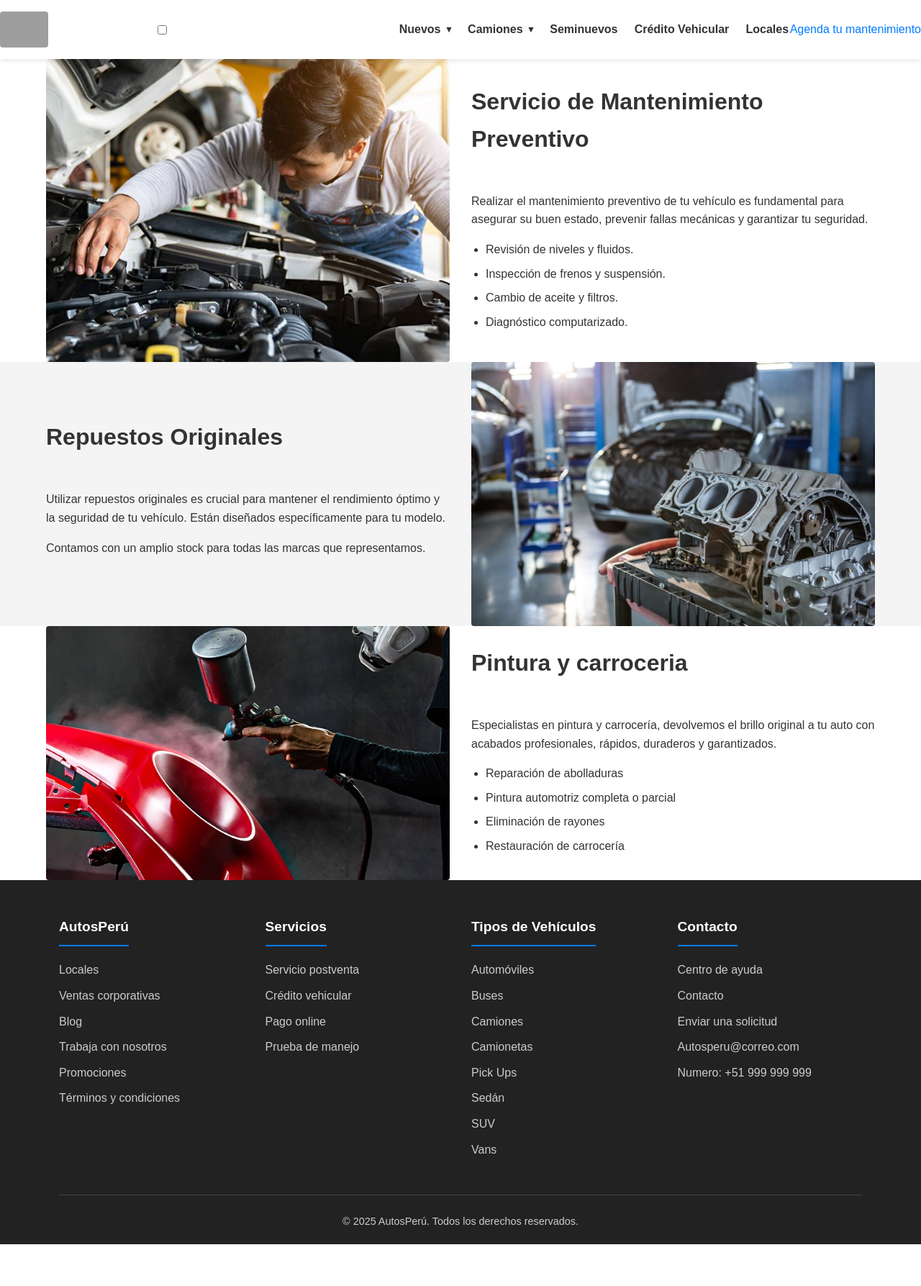
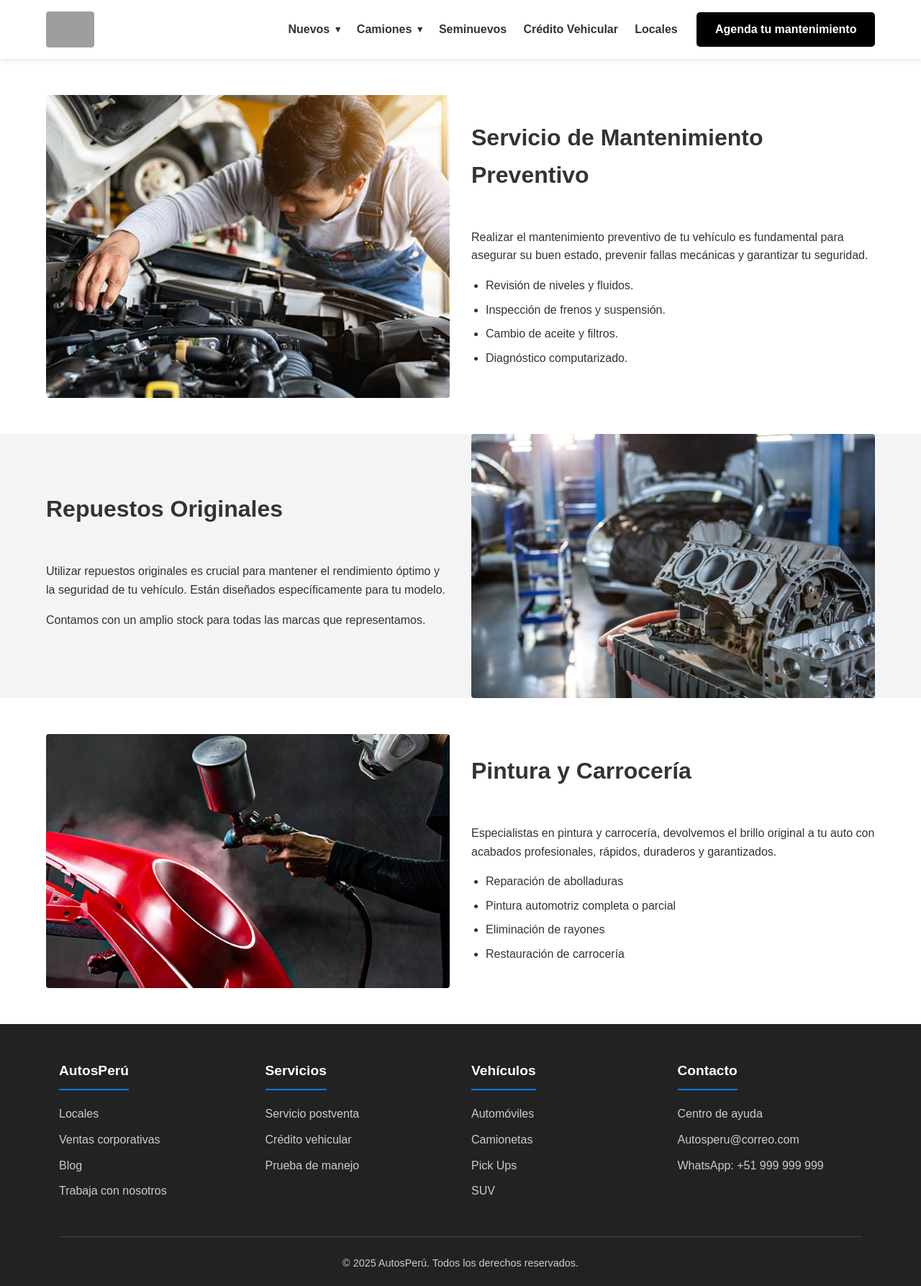
Before and after one commit to cvallejosk/KIRAM-HTML_FIN, a plain HTML site: page serviciopostventa.html in a window 1280 px wide. Shown: the whole page at 72% size. Before the commit the page ends 1729 px from the top, so only its background shows below. Drawn offline with Linux system fonts and the light colour scheme; grey boxes are pictures that could not be loaded.

Commit message:
Update serviciopostventa.html

```diff
--- a/serviciopostventa.html
+++ b/serviciopostventa.html
@@ -3,23 +3,23 @@
 <head>
     <meta charset="UTF-8">
     <meta name="viewport" content="width=device-width, initial-scale=1.0">
-    <title>Kiram Autos</title>
+    <title>Servicio Postventa - Kiram Autos</title>
     <link rel="stylesheet" href="style.css">
 </head>
 <body>
     <header class="header">
-        <div class="header-container">
+        <div class="container header-container">
             <div class="logo">
-            <a href="index.html" class="enlace-con-imagen">
-            <img src="Imagenes/Auto_logo.svg" alt="TEXTO_ALTERNATIVO">
-             </a>
+                <a href="index.html">
+                    <img src="Imagenes/Auto_logo.svg" alt="Logo Kiram Autos">
+                </a>
             </div>
 
-            <input type="checkbox" id="menu-toggle" class="menu-toggle-checkbox">
-            <label for="menu-toggle" class="menu-toggle-label">
-                <span></span> <span></span>
+            <button id="menu-toggle" class="menu-toggle-btn" aria-label="Abrir menú">
                 <span></span>
-            </label>
+                <span></span>
+                <span></span>
+            </button>
 
             <nav class="nav-menu">
                 <ul class="nav-list">
@@ -27,7 +27,7 @@
                         <details class="dropdown-details">
                             <summary class="dropbtn">
                                 Nuevos
-                                <span class="arrow">&#9662;</span>
+                                <span class="arrow">▾</span>
                             </summary>
                             <div class="dropdown-content">
                                 <a href="index.html">Kia</a>
@@ -38,16 +38,14 @@
                                 <a href="index.html">Nissan</a>
                                 <a href="index.html">Renault</a>
                                 <a href="index.html">Mitsubishi</a>
-
                             </div>
                         </details>
                     </li>
-
                     <li class="dropdown-li">
                         <details class="dropdown-details">
                             <summary class="dropbtn">
                                 Camiones
-                                <span class="arrow">&#9662;</span>
+                                <span class="arrow">▾</span>
                             </summary>
                             <div class="dropdown-content">
                                 <a href="index.html">Fuso</a>
@@ -57,15 +55,16 @@
                     </li>
                     <li><a href="#">Seminuevos</a></li>
                     <li><a href="#">Crédito Vehicular</a></li>
-                    <li><a href="#">Locales</a></li>
+                    <li><a href="locales.html">Locales</a></li>
                 </ul>
-                <a href="#" class="btn-mantenimiento">Agenda tu mantenimiento</a>
+                <a href="serviciopostventa.html" class="btn btn-dark">Agenda tu mantenimiento</a>
             </nav>
         </div>
     </header>
 
 
-        <section class="info-alternada-section">
+    <main>
+        <section class="info-alternada-section section">
             <div class="container info-alternada-container">
                 <div class="info-imagen">
                     <img src="Imagenes/mantenimiento2.jpg" alt="Servicio de Mantenimiento">
@@ -86,7 +85,7 @@
         <section class="info-alternada-section bg-light">
             <div class="container info-alternada-container reverse">
                 <div class="info-imagen">
-                    <img src="Imagenes/repuestos2.jpg"Repuestos Originales">
+                    <img src="Imagenes/repuestos2.jpg" alt="Repuestos Originales">
                 </div>
                 <div class="info-texto">
                     <h2>Repuestos Originales</h2>
@@ -96,13 +95,13 @@
             </div>
         </section>
 
-        <section class="info-alternada-section">
+        <section class="info-alternada-section section">
              <div class="container info-alternada-container">
                 <div class="info-imagen">
-                    <img src="Imagenes/pintura.jpg" alt="Accesorios para tu Vehículo">
+                    <img src="Imagenes/pintura.jpg" alt="Taller de pintura y carrocería">
                 </div>
                 <div class="info-texto">
-                    <h2>Pintura y carroceria</h2>
+                    <h2>Pintura y Carrocería</h2>
                     <p>Especialistas en pintura y carrocería, devolvemos el brillo original a tu auto con acabados profesionales, rápidos, duraderos y garantizados.</p>
                      <ul>
                         <li>Reparación de abolladuras</li>
@@ -113,69 +112,52 @@
                 </div>
             </div>
         </section>
-
-
-
-
-
-
-
-
-
+    </main>
 
     <footer class="footer">
         <div class="container">
             <div class="footer-container">
-                <div class="footer-columna">
+                 <div class="footer-columna">
                     <h4>AutosPerú</h4>
                     <ul>
-                        <li><a href="#">Locales</a></li>
+                        <li><a href="locales.html">Locales</a></li>
                         <li><a href="#">Ventas corporativas</a></li>
                         <li><a href="#">Blog</a></li>
                         <li><a href="#">Trabaja con nosotros</a></li>
-                        <li><a href="#">Promociones</a></li>
-                        <li><a href="#">Términos y condiciones</a></li>
                     </ul>
                 </div>
                 <div class="footer-columna">
                     <h4>Servicios</h4>
                     <ul>
-                        <li><a href="#">Servicio postventa</a></li>
+                        <li><a href="serviciopostventa.html">Servicio postventa</a></li>
                         <li><a href="#">Crédito vehicular</a></li>
-                        <li><a href="#">Pago online</a></li>
                         <li><a href="#">Prueba de manejo</a></li>
                     </ul>
                 </div>
                 <div class="footer-columna">
-                    <h4>Tipos de Vehículos</h4>
+                    <h4>Vehículos</h4>
                     <ul>
                         <li><a href="#">Automóviles</a></li>
-                        <li><a href="#">Buses</a></li>
-                        <li><a href="#">Camiones</a></li>
                         <li><a href="#">Camionetas</a></li>
                         <li><a href="#">Pick Ups</a></li>
-                        <li><a href="#">Sedán</a></li>
                         <li><a href="#">SUV</a></li>
-                        <li><a href="#">Vans</a></li>
                     </ul>
                 </div>
                 <div class="footer-columna">
                     <h4>Contacto</h4>
                     <ul>
                         <li><a href="#">Centro de ayuda</a></li>
-                        <li><a href="#">Contacto</a></li>
-                        <li><a href="#">Enviar una solicitud</a></li>
-                        <li><a href="mailto:Autosperu@correo.com>Autosperu@correo.com">Autosperu@correo.com</a></li>
-                        <li><a href='https://web.whatsapp.com/send?phone=51999999999'>Numero: +51 999 999 999</a></p></li>
+                        <li><a href="mailto:Autosperu@correo.com">Autosperu@correo.com</a></li>
+                        <li><a href="https://web.whatsapp.com/send?phone=51999999999">WhatsApp: +51 999 999 999</a></li>
                     </ul>
                 </div>
             </div>
-            <div class="footer-bottom-section">
-                <div class="footer-bottom">
-                    <p>&copy; 2025 AutosPerú. Todos los derechos reservados.</p>
-                </div>
+            <div class="footer-bottom">
+                <p>&copy; 2025 AutosPerú. Todos los derechos reservados.</p>
             </div>
         </div>
     </footer>
+
+    <script src="app.js"></script>
 </body>
 </html>
```
